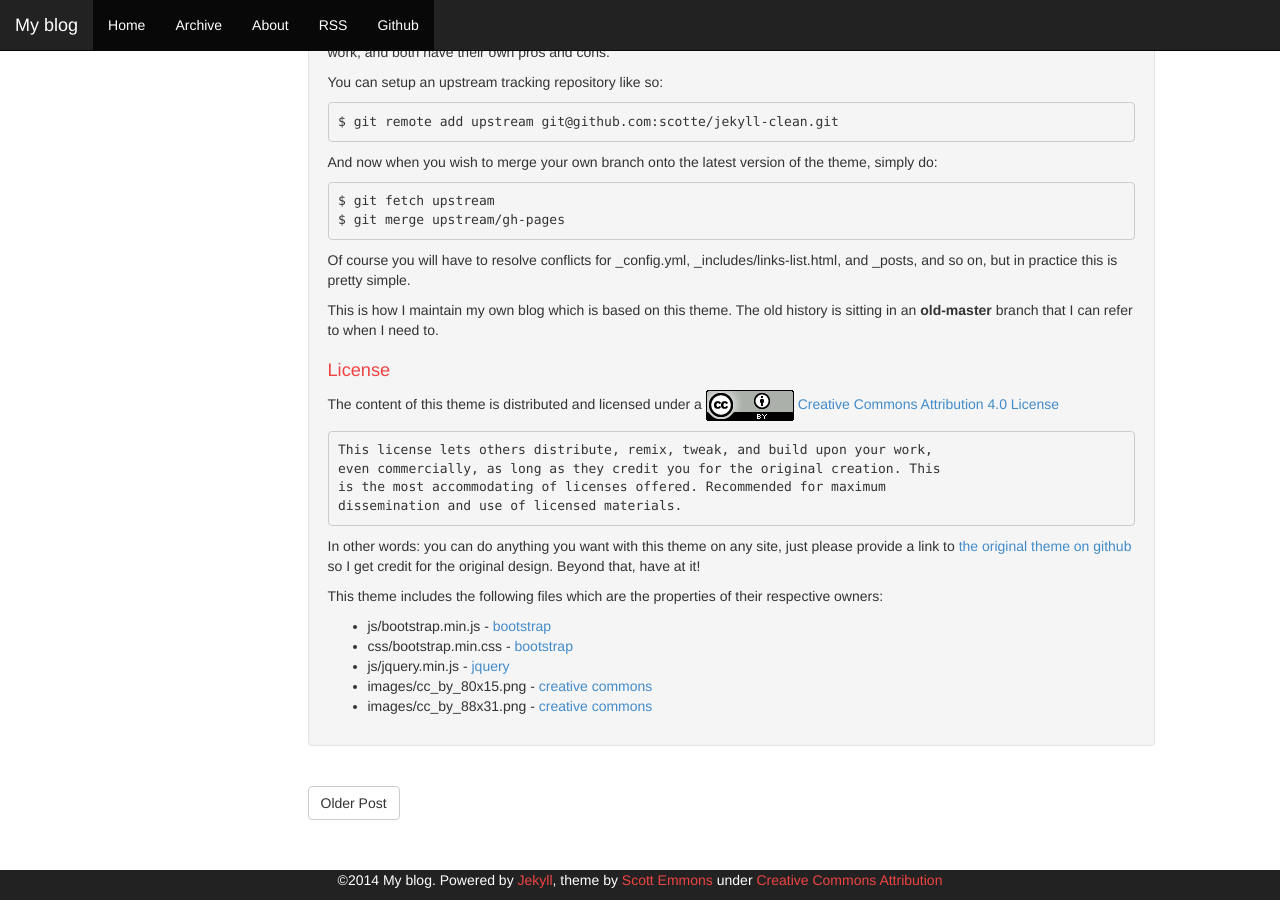
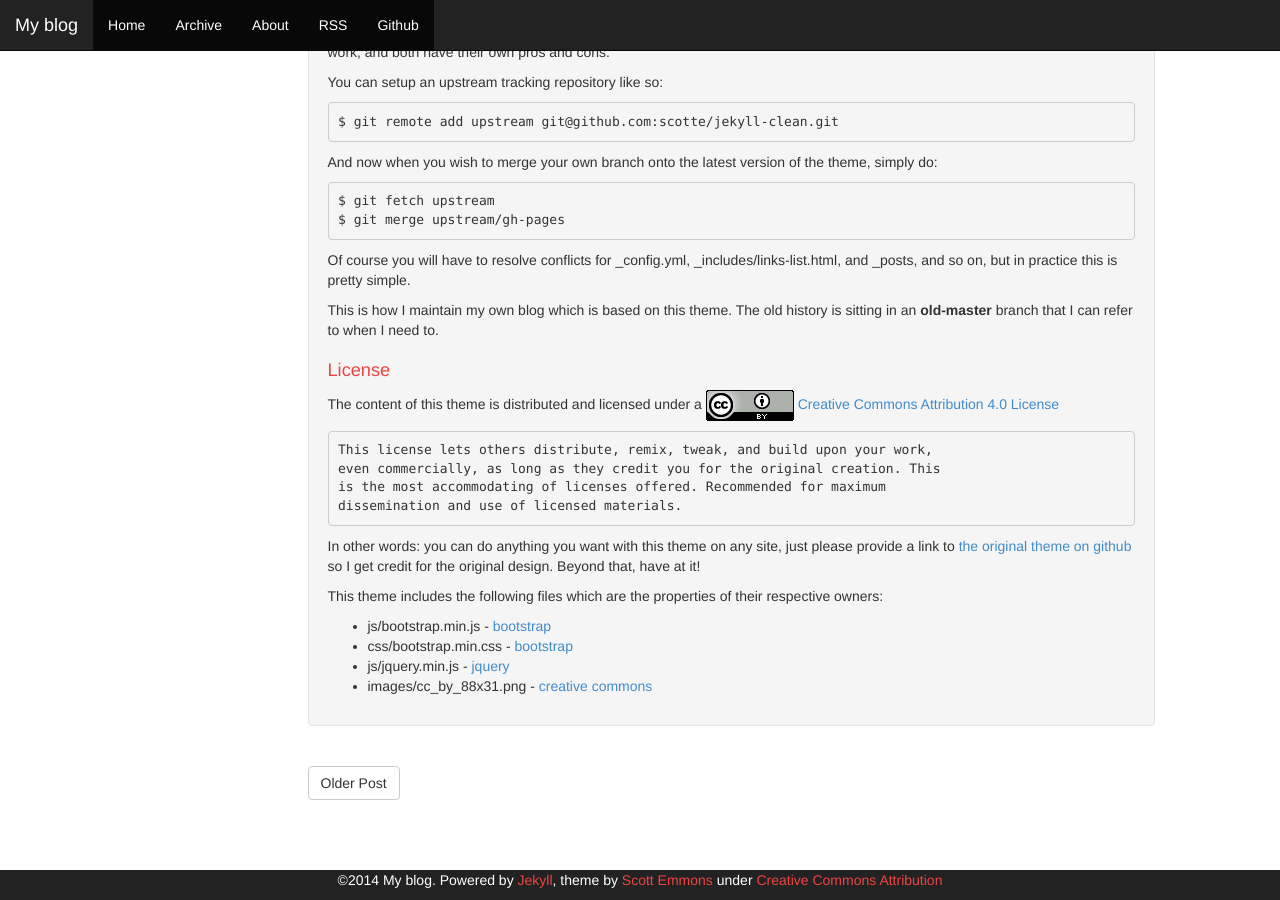
Before and after one commit to scotte/jekyll-clean, a Jekyll site: the page built from _posts/2014-08-22-jekyll-clean-theme.md, in a window 1280 px wide and 900 px high, scrolled down 628 px. Built offline with Jekyll 4.4.1, drawn with Linux system fonts in a browser that asks for light colours; Markdown is read by kramdown in place of the engine named in the settings.

Commit message:
Remove cc_by_80x15.png, not used anywhere anymore

```diff
--- a/_posts/2014-08-22-jekyll-clean-theme.md
+++ b/_posts/2014-08-22-jekyll-clean-theme.md
@@ -87,5 +87,4 @@ respective owners:
 * js/bootstrap.min.js - [bootstrap](http://getbootstrap.com)
 * css/bootstrap.min.css - [bootstrap](http://getbootstrap.com)
 * js/jquery.min.js - [jquery](https://jquery.com)
-* images/cc_by_80x15.png - [creative commons](https://creativecommons.org)
 * images/cc_by_88x31.png - [creative commons](https://creativecommons.org)
```
Also changed, not shown: README.md, images/cc_by_80x15.png (deleted).
